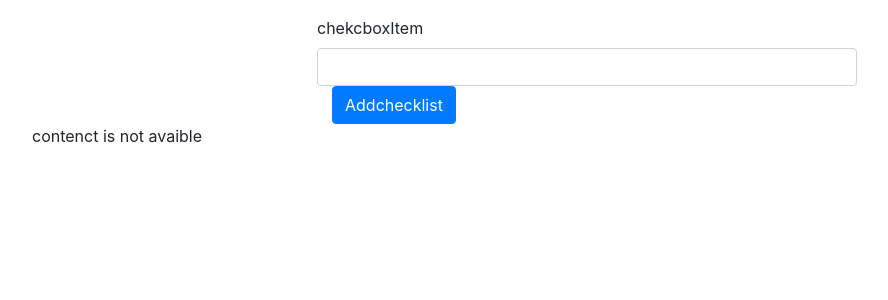
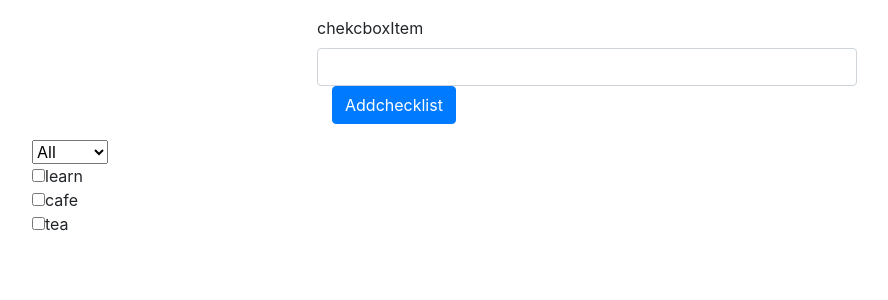
Before and after one commit to pedinil/angular_test, an Angular app: page / in a window 1280 px wide. Shown: the top 300 px of the page, without its empty margins (53-941 px from the left). Built offline with nearby package versions, Linux system fonts and the light colour scheme.

Commit message:
adding filter on combobox

```diff
--- a/src/app/app.component.html
+++ b/src/app/app.component.html
@@ -12,12 +12,27 @@
     </div>
   </form>
 
+  <div class="row mt-3">
+    <div class="col-sm-2">
+      <select class="form-select"
+        [(ngModel)]="selectFilter"
+        (ngModelChange)="filterChange($event)" >
+
+        <option value="0">All</option>
+        <option value="1">filter</option>
+        <option value="2">unfilter</option>
+
+      </select>
+    </div>
+
+  </div>
+
   <div *ngIf="items.length==0; else showItems">
     contenct is not avaible
   </div>
 
   <ng-template #showItems>
-  <div *ngFor="let item of items">
+  <div *ngFor="let item of visibleItems">
     <input
       class="checkbox"
       type="checkbox"
--- a/src/app/app.component.ts
+++ b/src/app/app.component.ts
@@ -12,19 +12,36 @@ import { FormsModule } from '@angular/forms';
   styleUrl: './app.component.css'
 })
 export class AppComponent {
-  items : any= [
-          // new ModelData('learn',true),
-          // new ModelData('cafe',true),
-          // new ModelData('tea',true)
+  items : ModelData[]= [
+          new ModelData('learn',true),
+          new ModelData('cafe',true),
+          new ModelData('tea',true)
         ];
 
   title = 'mywhishlist';
 
+  selectFilter :string = '0';
+
   newItem = '';
+
+  visibleItems : ModelData[]= this.items;
 
   addNewItem(){
     this.items.push(new ModelData(this.newItem,false));
     this.newItem='';
+  }
+
+  filterChange(value : any)
+  {
+    if(value==0)
+    {
+      this.visibleItems=this.items;
+    }else if(value==1)
+    {
+      this.visibleItems=this.items.filter(item => !item.isComplete);
+    }else if(value==2)
+    {this.visibleItems=this.items.filter(item => item.isComplete);}
+
   }
 
   toggleItem(item : ModelData){
```
